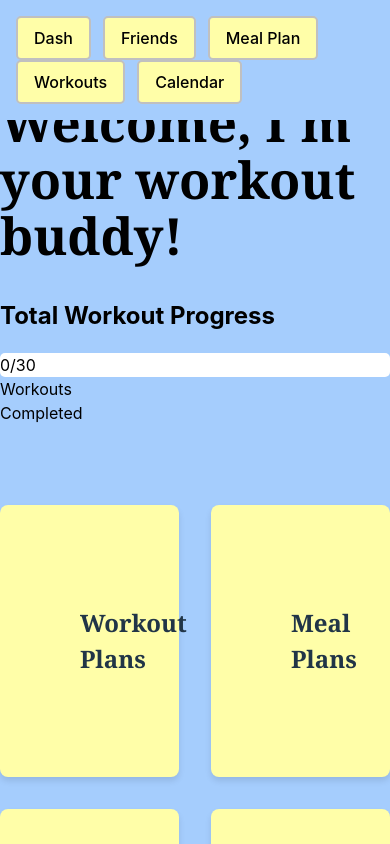
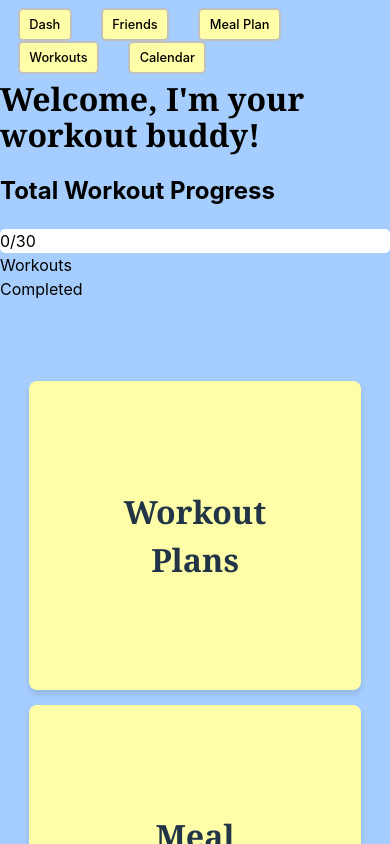
Before and after one commit to tyleryannes94/workout-buddy, a React (Vite) app in the folder frontend/: page /dashboard in a window 390 px wide. Shown: the top 844 px of the page. Built offline with nearby package versions, Linux system fonts and the light colour scheme; no server answers.

Commit message:
added media queries to format for mobile

```diff
--- a/frontend/src/index.css
+++ b/frontend/src/index.css
@@ -170,3 +170,60 @@ button:focus-visible {
   border-color: #ccc;
   color: black;
 }
+
+@media (max-width: 390px) {
+  .navbar {
+    padding: 0.5rem;
+  }
+
+  .navbar a, .navbar li {
+    padding: 0.3rem 0.6rem;
+    margin-right: 0.3rem;
+    font-size: 0.8rem;
+  }
+
+  .login-card {
+    max-width: 90%;
+    margin: 20px auto;
+    padding: 20px;
+    box-shadow: 0 2px 4px rgba(0,0,0,0.2);
+    border-radius: 10px;
+  }
+
+  .login-card, .responsive-margin, .input, .buttons-container, .border-accent {
+    width: 95%;
+    margin: 10px auto;
+  }
+
+  h1, .customSerif-bold, .customYellow {
+    font-size: 2rem;
+  }
+
+  button {
+    margin: 10px 0;
+    padding: 10px;
+    font-size: 0.9rem;
+  }
+
+  .card-grid {
+    display: flex;
+    flex-direction: column;
+    align-items: center;
+    gap: 15px;
+  }
+
+  .hover-special {
+    margin: 0 auto;
+    text-align: center;
+    width: auto;
+  }
+
+  .hover-special, .login-card {
+    width: 85%;
+  }
+}
+
+  a:active, button:active {
+    background-color: #FFFEA8;
+    color: black;
+  }
```
